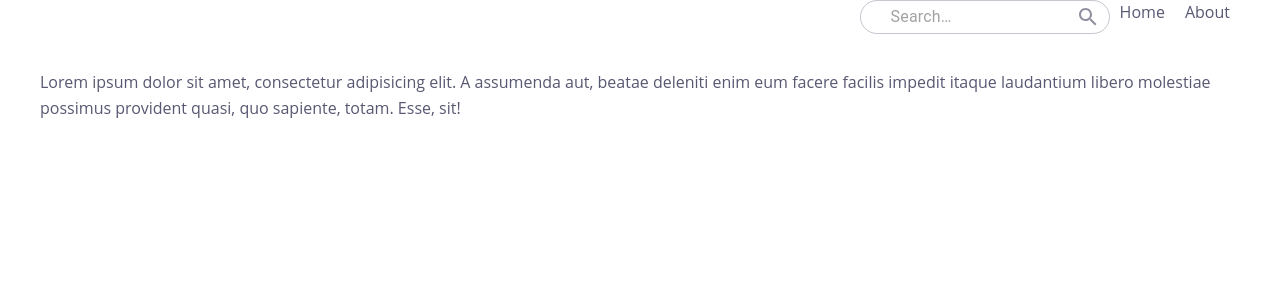
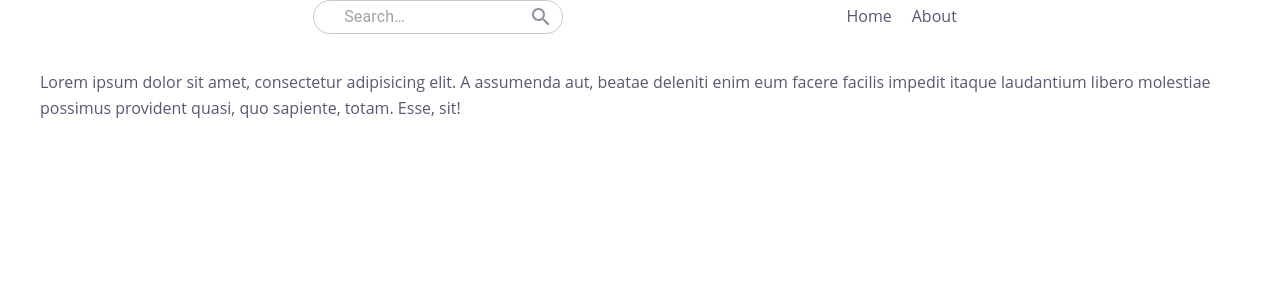
Before and after one commit to twillyzc/cookwithme, a React (Create React App) app: page /about in a window 1280 px wide. Shown: the top 300 px of the page. Built offline with nearby package versions, Linux system fonts and the light colour scheme; no server answers.

Commit message:
gh-pages

```diff
--- a/src/components/Header/Header-styles.js
+++ b/src/components/Header/Header-styles.js
@@ -10,7 +10,7 @@ export const HeaderWrapper = styled.div`
   max-width: 1200px;
   margin: 0 auto;
   display: grid;
-  grid-template-columns: 1fr auto auto;
+  grid-template-columns: 1fr repeat(2, auto-fit);
 `;
 
 export const HeaderSearch = styled.div`
@@ -34,6 +34,8 @@ export const HeaderNav = styled.nav`
 `;
 
 export const NavItem = styled.li`
+  display: flex;
+  align-items: center;
   padding: 0 10px;
 `;
 
```
